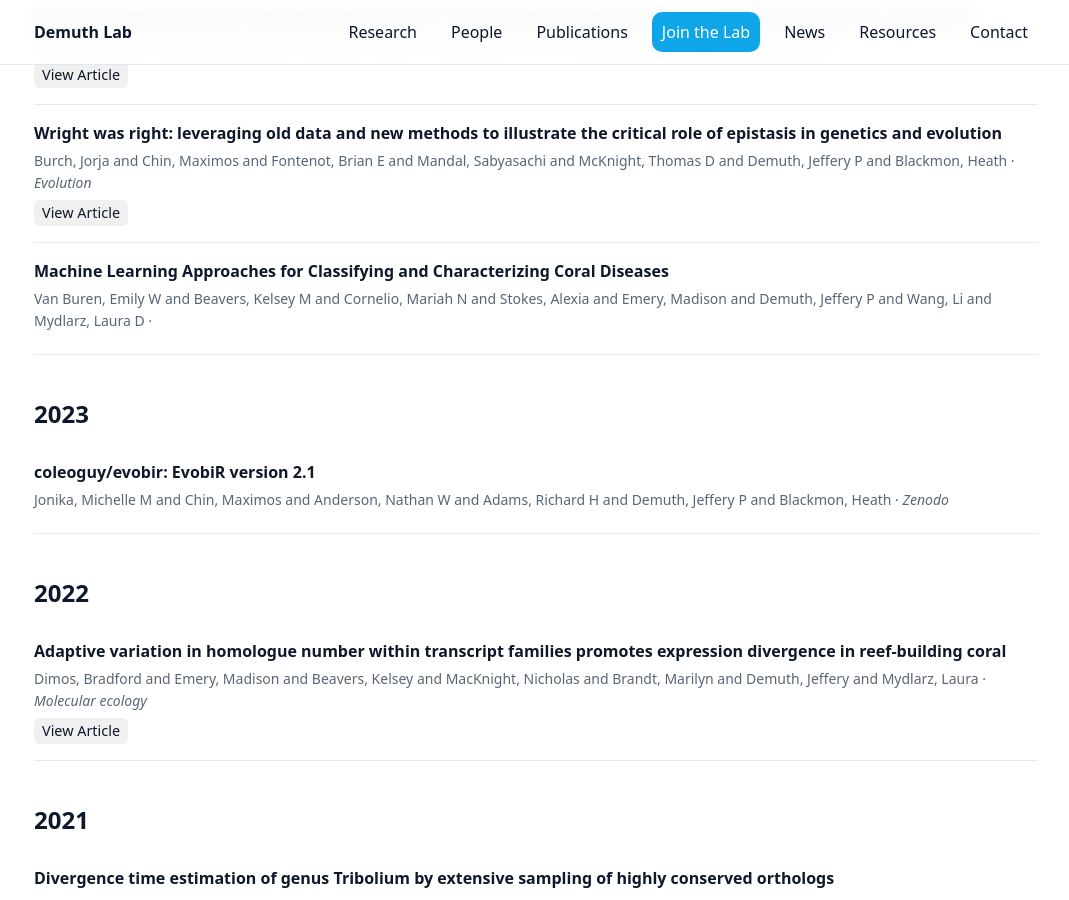
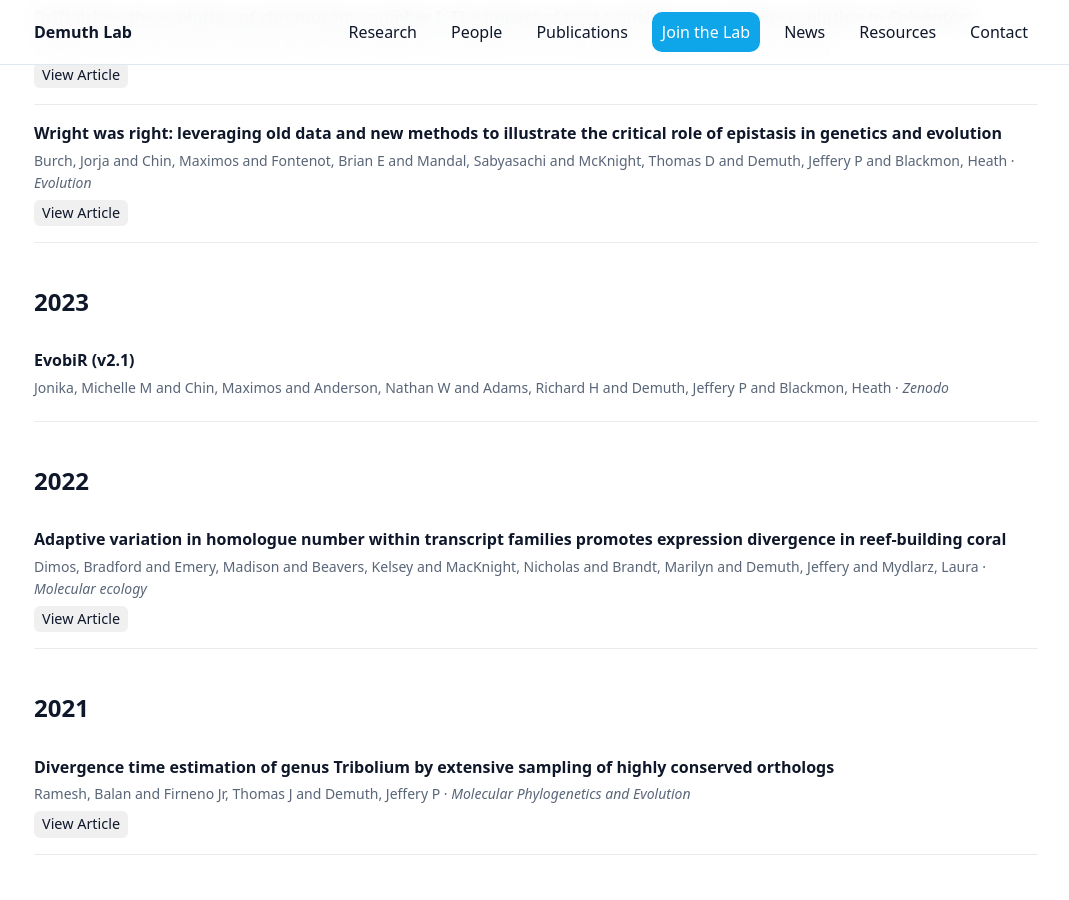
Before and after one commit to demuth-lab/demuth-lab.github.io, a Jekyll site: the page built from publications.md, in a window 1280 px wide and 900 px high, scrolled down 936 px. Shown: the whole window, without its empty margins (104-1173 px from the left). Built offline with Jekyll 4.4.1, drawn with Linux system fonts in a browser that asks for light colours.

Commit message:
Auto-update publications

```diff
--- a/_data/publications.yml
+++ b/_data/publications.yml
@@ -2,7 +2,7 @@
   title: '‘Hangry''Beetles: Reduced aggression in response to food deprivation in
     a system where males fight for mates'
   authors: Herzog, Marquerite and Williams, Olivia and Demuth, Jeffery
-  venue: ''
+  venue: researchsquare
   doi: 10.21203/rs.3.rs-6377782/v1
   doi_url: https://doi.org/10.21203/rs.3.rs-6377782/v1
 - year: 2025
@@ -47,14 +47,8 @@
   venue: Evolution
   doi: 10.1093/evolut/qpae003
   doi_url: https://doi.org/10.1093/evolut/qpae003
-- year: 2024
-  title: Machine Learning Approaches for Classifying and Characterizing Coral Diseases
-  authors: Van Buren, Emily W and Beavers, Kelsey M and Cornelio, Mariah N and Stokes,
-    Alexia and Emery, Madison and Demuth, Jeffery P and Wang, Li and Mydlarz, Laura
-    D
-  venue: ''
 - year: 2023
-  title: 'coleoguy/evobir: EvobiR version 2.1'
+  title: EvobiR (v2.1)
   authors: Jonika, Michelle M and Chin, Maximos and Anderson, Nathan W and Adams,
     Richard H and Demuth, Jeffery P and Blackmon, Heath
   venue: Zenodo
```
